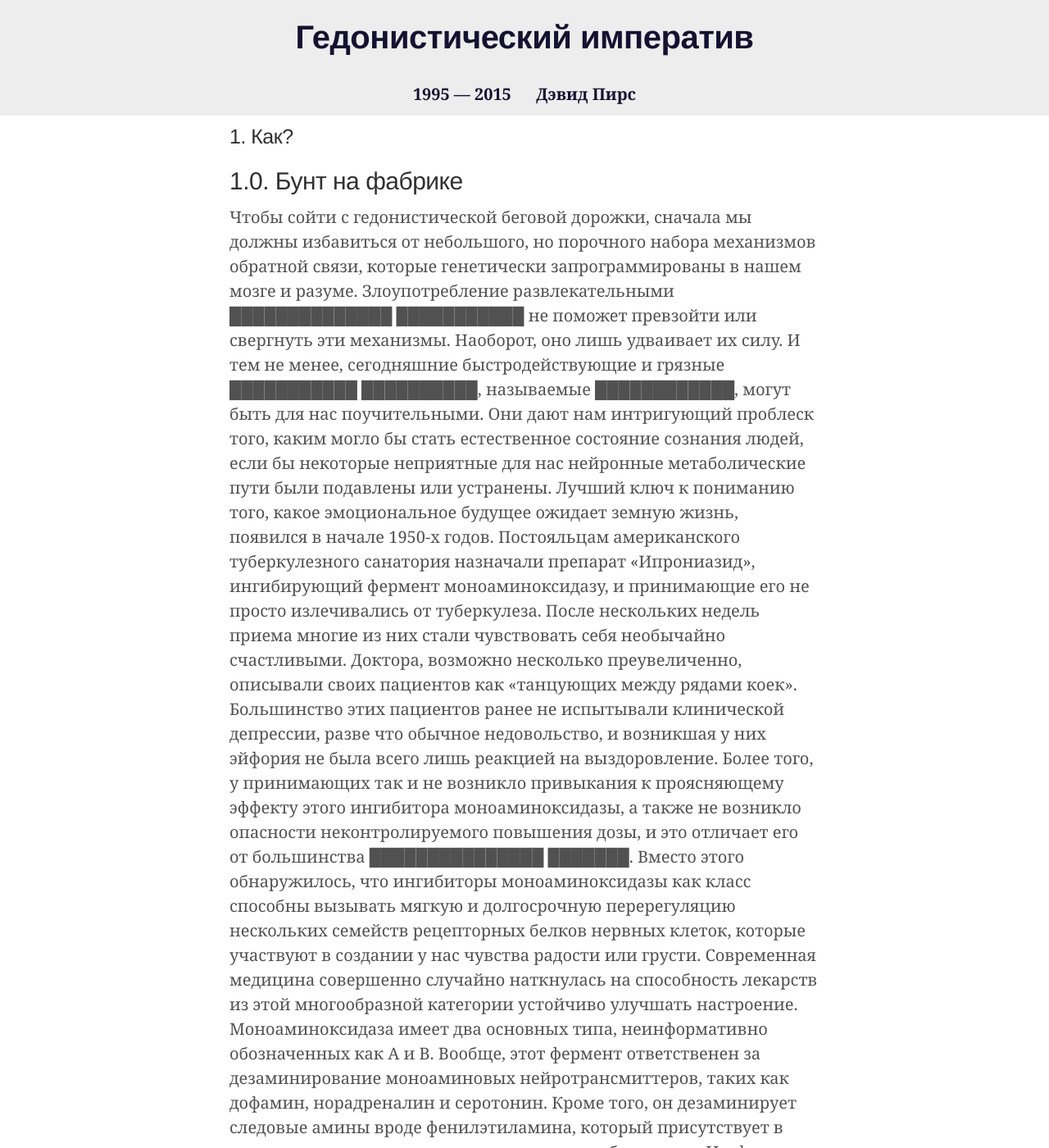
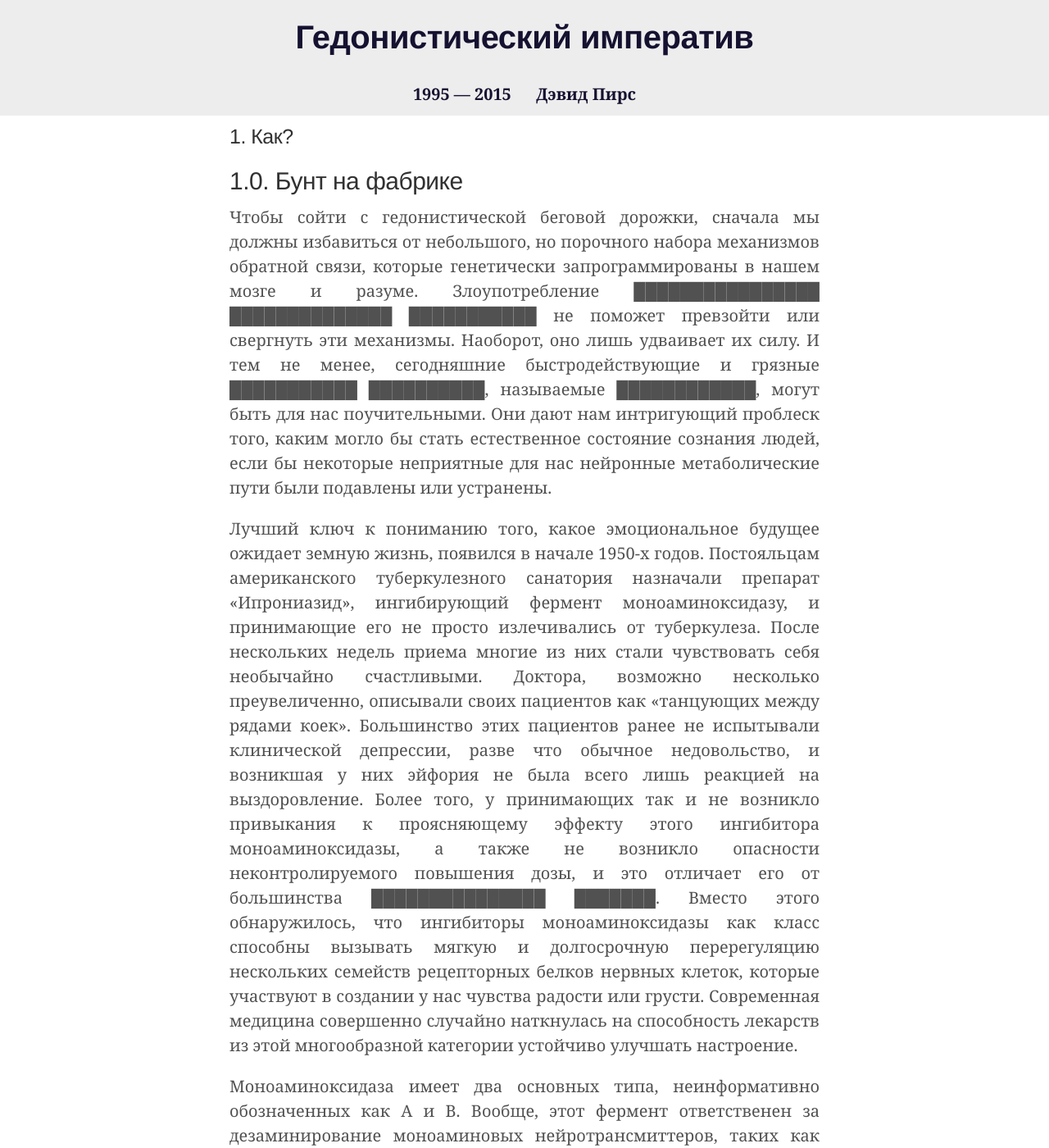
Before and after one commit to HedWeb-RU/hedweb-ru.github.io, a Jekyll site: the page built from hi/how/sabotage-at-the-mill.md, in a window 1280 px wide and 1400 px high. Shown: the whole window at 82% size. Built offline with Jekyll 4.4.1, drawn with Linux system fonts in a browser that asks for light colours; some of the changed text lies outside the part shown.

Commit message:
Update 0-sabotage-at-the-mill.md

```diff
--- a/_includes/hi/1/0-sabotage-at-the-mill.md
+++ b/_includes/hi/1/0-sabotage-at-the-mill.md
@@ -1,13 +1,13 @@
-Чтобы сойти с гедонистической беговой дорожки, сначала мы должны избавиться от небольшого, но порочного набора механизмов обратной связи, которые генетически запрограммированы в нашем мозге и разуме. Злоупотребление развлекательными ██████████████ ███████████ не поможет превзойти или свергнуть эти механизмы. Наоборот, оно лишь удваивает их силу. И тем не менее, сегодняшние быстродействующие и грязные ███████████ ██████████, называемые ████████████, могут быть для нас поучительными. Они дают нам интригующий проблеск того, каким могло бы стать естественное состояние сознания людей, если бы некоторые неприятные для нас нейронные метаболические пути были подавлены или устранены.
+<p>Чтобы сойти с гедонистической беговой дорожки, сначала мы должны избавиться от небольшого, но порочного набора механизмов обратной связи, которые генетически запрограммированы в нашем мозге и разуме. Злоупотребление ████████████████ ██████████████ ███████████ не поможет превзойти или свергнуть эти механизмы. Наоборот, оно лишь удваивает их силу. И тем не менее, сегодняшние быстродействующие и грязные ███████████ ██████████, называемые ████████████, могут быть для нас поучительными. Они дают нам интригующий проблеск того, каким могло бы стать естественное состояние сознания людей, если бы некоторые неприятные для нас нейронные метаболические пути были подавлены или устранены.</p>
 
-Лучший ключ к пониманию того, какое эмоциональное будущее ожидает земную жизнь, появился в начале 1950-х годов. Постояльцам американского туберкулезного санатория назначали препарат «Ипрониазид», ингибирующий фермент моноаминоксидазу, и принимающие его не просто излечивались от туберкулеза. После нескольких недель приема многие из них стали чувствовать себя необычайно счастливыми. Доктора, возможно несколько преувеличенно, описывали своих пациентов как «танцующих между рядами коек». Большинство этих пациентов ранее не испытывали клинической депрессии, разве что обычное недовольство, и возникшая у них эйфория не была всего лишь реакцией на выздоровление. Более того, у принимающих так и не возникло привыкания к проясняющему эффекту этого ингибитора моноаминоксидазы, а также не возникло опасности неконтролируемого повышения дозы, и это отличает его от большинства ███████████████ ███████. Вместо этого обнаружилось, что ингибиторы моноаминоксидазы как класс способны вызывать мягкую и долгосрочную перерегуляцию нескольких семейств рецепторных белков нервных клеток, которые участвуют в создании у нас чувства радости или грусти. Современная медицина совершенно случайно наткнулась на способность лекарств из этой многообразной категории устойчиво улучшать настроение.
+<p>Лучший ключ к пониманию того, какое эмоциональное будущее ожидает земную жизнь, появился в начале 1950-х годов. Постояльцам американского туберкулезного санатория назначали препарат «Ипрониазид», ингибирующий фермент моноаминоксидазу, и принимающие его не просто излечивались от туберкулеза. После нескольких недель приема многие из них стали чувствовать себя необычайно счастливыми. Доктора, возможно несколько преувеличенно, описывали своих пациентов как «танцующих между рядами коек». Большинство этих пациентов ранее не испытывали клинической депрессии, разве что обычное недовольство, и возникшая у них эйфория не была всего лишь реакцией на выздоровление. Более того, у принимающих так и не возникло привыкания к проясняющему эффекту этого ингибитора моноаминоксидазы, а также не возникло опасности неконтролируемого повышения дозы, и это отличает его от большинства ███████████████ ███████. Вместо этого обнаружилось, что ингибиторы моноаминоксидазы как класс способны вызывать мягкую и долгосрочную перерегуляцию нескольких семейств рецепторных белков нервных клеток, которые участвуют в создании у нас чувства радости или грусти. Современная медицина совершенно случайно наткнулась на способность лекарств из этой многообразной категории устойчиво улучшать настроение.</p>
 
-Моноаминоксидаза имеет два основных типа, неинформативно обозначенных как A и B. Вообще, этот фермент ответственен за дезаминирование моноаминовых нейротрансмиттеров, таких как дофамин, норадреналин и серотонин. Кроме того, он дезаминирует следовые амины вроде фенилэтиламина, который присутствует в шоколаде и выделяется в мозге во время влюбленности. Изофермент А дезаминирует серотонин, норадреналин и, в меньшей степени, дофамин. Изофермент B дезаминирует дофамин и фенилэтиламин. Действие моноаминовых нейротрансмиттеров на постсинаптических рецепторах и в дальнейшей внутриклеточной передаче сигнала играет решающую роль в регуляции нашего настроения и эмоций. Исчерпывание моноаминов в синаптических везикулах, например, посредством анти-гипертонического лекарства Резерпина, иногда может вызывать тяжелую и даже опасную для жизни депрессию. А повышенный уровень дофамина, с другой стороны, связан с (гипо-)маниакальной эйфорией.
+<p>Моноаминоксидаза имеет два основных типа, неинформативно обозначенных как A и B. Вообще, этот фермент ответственен за дезаминирование моноаминовых нейротрансмиттеров, таких как дофамин, норадреналин и серотонин. Кроме того, он дезаминирует следовые амины вроде фенилэтиламина, который присутствует в шоколаде и выделяется в мозге во время влюбленности. Изофермент А дезаминирует серотонин, норадреналин и, в меньшей степени, дофамин. Изофермент B дезаминирует дофамин и фенилэтиламин. Действие моноаминовых нейротрансмиттеров на постсинаптических рецепторах и в дальнейшей внутриклеточной передаче сигнала играет решающую роль в регуляции нашего настроения и эмоций. Исчерпывание моноаминов в синаптических везикулах, например, посредством анти-гипертонического лекарства Резерпина, иногда может вызывать тяжелую и даже опасную для жизни депрессию. А повышенный уровень дофамина, с другой стороны, связан с (гипо-)маниакальной эйфорией.</p>
 
-Благодаря модуляции синаптической доступности простых нейротрансмиттеров и последующей перерегуляции рецепторов на долгосрочной основе, ингибиторы моноаминоксидазы стали первыми из разрозненной группы лекарств, категоризируемых как «антидепрессанты». Некоторые из зарегистрированных на сегодняшний день продуктов, такие как трициклики, в целом бесполезны для людей, которые не страдают клинической депрессией. Им свойственно действовать лишь как успокоительное, а на интеллект и чувствительность они оказывают слегка притупляющий эффект. Большинство традиционных терапевтических средств — это «грязные» и неселективные препараты; по крайней мере, так было до появления относительно селективных ингибиторов обратного захвата серотонина вроде флуоксетина («Прозака») и ингибиторов обратного захвата норадреналина вроде ребоксетина. Грязные препараты имеют много проблемных побочных эффектов, они зачастую притупляют эмоции, а не делают их глубокими. Некоторые средства, вроде старых неселективных и необратимых ингибиторов моноаминоксидазы, без соблюдения строгой диеты потенциально опасны. Благодаря пуританскому духу медицинских устоев, все они были представлены на рынке отчасти благодаря тому, что не вызывают у потребителей эйфорического чувства благополучия и имеют низкий аддиктивный потенциал. Большинство современных «антидепрессантов», судя по результатам хорошо контролируемых клинических испытаний, по эффективности лишь слегка превосходят плацебо.
+<p>Благодаря модуляции синаптической доступности простых нейротрансмиттеров и последующей перерегуляции рецепторов на долгосрочной основе, ингибиторы моноаминоксидазы стали первыми из разрозненной группы лекарств, категоризируемых как «антидепрессанты». Некоторые из зарегистрированных на сегодняшний день продуктов, такие как трициклики, в целом бесполезны для людей, которые не страдают клинической депрессией. Им свойственно действовать лишь как успокоительное, а на интеллект и чувствительность они оказывают слегка притупляющий эффект. Большинство традиционных терапевтических средств — это «грязные» и неселективные препараты; по крайней мере, так было до появления относительно селективных ингибиторов обратного захвата серотонина вроде флуоксетина («Прозака») и ингибиторов обратного захвата норадреналина вроде ребоксетина. Грязные препараты имеют много проблемных побочных эффектов, они зачастую притупляют эмоции, а не делают их глубокими. Некоторые средства, вроде старых неселективных и необратимых ингибиторов моноаминоксидазы, без соблюдения строгой диеты потенциально опасны. Благодаря пуританскому духу медицинских устоев, все они были представлены на рынке отчасти благодаря тому, что не вызывают у потребителей эйфорического чувства благополучия и имеют низкий аддиктивный потенциал. Большинство современных «антидепрессантов», судя по результатам хорошо контролируемых клинических испытаний, по эффективности лишь слегка превосходят плацебо.</p>
 
-Однако именно последующие преемники этих не-обнадеживающих лекарств, а не сегодняшние быстродействующие █████████████ ██████████, обещают избавить якобы «эвтимичное» население от болезненного психохимического гетто, завещанного нашим генетическим прошлым. До тех пор, пока радикальная генная терапия не избавит нас от патологий «дарвиновского» сознания, только долгодействующие ███████████ ██████████ будут служить нам временным усилителем качества жизни, а не клинические анестетики или грязные ███████ █████████. Дизайнерские ██████████ пролонгированного действия будут предвещать обширную линию средств для новаторского лечения психических недомоганий. В совокупности такие вмешательства избавят людей от того, что наше постчеловеческое потомство будет считать генетически заданным спектром психических расстройств, характерных для «дарвиновской» жизни. В настоящее время большую часть времени мы просто не сознаём — и не можем полностью осознать — насколько мы нездоровы. Повседневное состояние сознания большинства людей очевидно не является трансцендентально восхитительным, поэтому у нас есть веские основания предполагать, что его изъяны — это симптомы глубокого психологического нездоровья.
+<p>Однако именно последующие преемники этих не-обнадеживающих лекарств, а не сегодняшние быстродействующие █████████████ ██████████, обещают избавить якобы «эвтимичное» население от болезненного психохимического гетто, завещанного нашим генетическим прошлым. До тех пор, пока радикальная генная терапия не избавит нас от патологий «дарвиновского» сознания, только долгодействующие ███████████ ██████████ будут служить нам временным усилителем качества жизни, а не клинические анестетики или грязные ███████ █████████. Дизайнерские ██████████ пролонгированного действия будут предвещать обширную линию средств для новаторского лечения психических недомоганий. В совокупности такие вмешательства избавят людей от того, что наше постчеловеческое потомство будет считать генетически заданным спектром психических расстройств, характерных для «дарвиновской» жизни. В настоящее время большую часть времени мы просто не сознаём — и не можем полностью осознать — насколько мы нездоровы. Повседневное состояние сознания большинства людей очевидно не является трансцендентально восхитительным, поэтому у нас есть веские основания предполагать, что его изъяны — это симптомы глубокого психологического нездоровья.</p>
 
-Данное предположение на сегодняшний день далеко от общественного признания. Психические недуги до сих пор воспринимаются как позорное клеймо. Многие торопливо скажут: «Это не про меня! Со мной все в порядке!» Ведь быть депрессивным — значит быть плохо приспособленным, иметь низкий статус, скудный выбор партнеров, и вообще не круто. Поэтому в нас срабатывает защитная реакция, включается механизм отрицания, а также имеет место явный недостаток объективности в нашем представлении о себе.
+<p>Данное предположение на сегодняшний день далеко от общественного признания. Психические недуги до сих пор воспринимаются как позорное клеймо. Многие торопливо скажут: «Это не про меня! Со мной все в порядке!» Ведь быть депрессивным — значит быть плохо приспособленным, иметь низкий статус, скудный выбор партнеров, и вообще не круто. Поэтому в нас срабатывает защитная реакция, включается механизм отрицания, а также имеет место явный недостаток объективности в нашем представлении о себе.</p>
 
-Подобная самозащита и отрицания не всегда будут актуальны. Спустя несколько поколений в нас будет запрограммирована радость пост-дарвиновской жизни. Репродуктивная революция в виде «дизайнерских младенцев» подарит людям встроенное счастье с самой утробы. █████████████ лекарства могут стать лишними; они перестанут быть средствами самолечения и превратятся скорее в инструменты для исследования сознания и обогащения чувственного опыта, ведь обычное благополучие потенциально может стать естественным состоянием людей в повседневной жизни. Чистое экзистенциальное счастье будет сопровождать людей каждую секунду сна и бодрствования и наполнять собой каждый аспект человеческой психики. К сожалению, еще далёк от воплощения тот тип зародышевой генотерапии, который мог бы обеспечить каждому желающему высоко функционирующую эйфорию в течение всей жизни. Поэтому в переходную эру, до развития глобального парадайз-инжиниринга, будут также необходимы ██████████ ████████ ████████ ██████████.
+<p>Подобная самозащита и отрицания не всегда будут актуальны. Спустя несколько поколений в нас будет запрограммирована радость пост-дарвиновской жизни. Репродуктивная революция в виде «дизайнерских младенцев» подарит людям встроенное счастье с самой утробы. █████████████ лекарства могут стать лишними; они перестанут быть средствами самолечения и превратятся скорее в инструменты для исследования сознания и обогащения чувственного опыта, ведь обычное благополучие потенциально может стать естественным состоянием людей в повседневной жизни. Чистое экзистенциальное счастье будет сопровождать людей каждую секунду сна и бодрствования и наполнять собой каждый аспект человеческой психики. К сожалению, еще далёк от воплощения тот тип зародышевой генотерапии, который мог бы обеспечить каждому желающему высоко функционирующую эйфорию в течение всей жизни. Поэтому в переходную эру, до развития глобального парадайз-инжиниринга, будут также необходимы ██████████ ████████ ████████ ██████████.</p>
```
